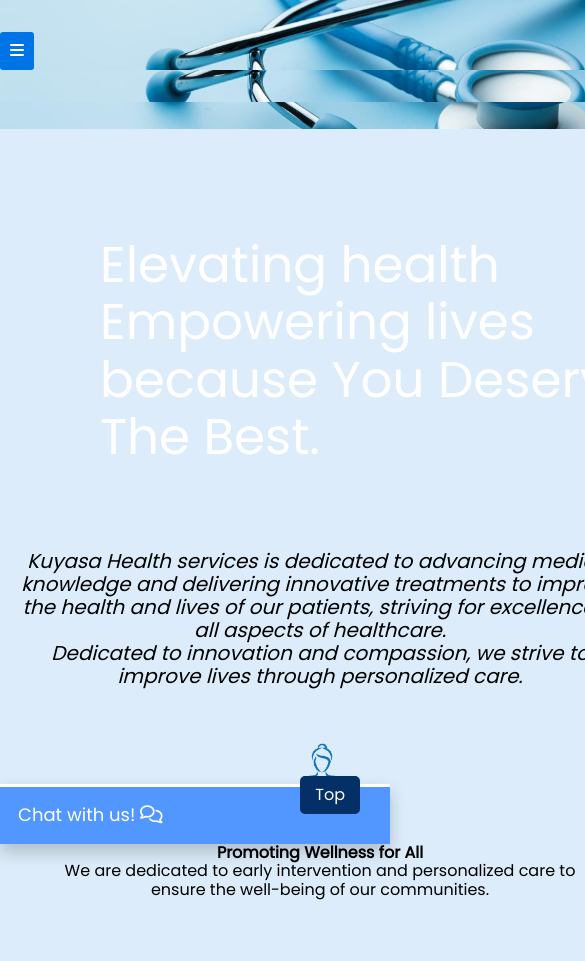
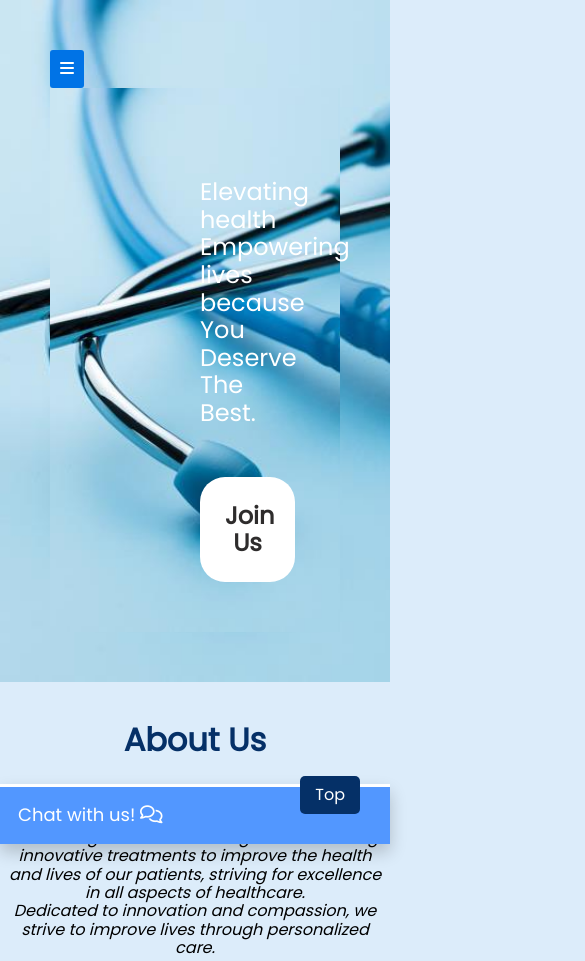
Before and after one commit to Asekona80/Kuyasa-Health-services, a plain HTML site: page index.html in a window 390 px wide. Shown: the top 961 px of the page, 585 px wide, since content can reach past the window. Drawn offline with nearby package versions, Linux system fonts and the light colour scheme; no server answers.

Commit message:
re-arranged more media queries to make website responsive

```diff
--- a/style.css
+++ b/style.css
@@ -9,7 +9,6 @@
 }
 body {
   background: rgb(220, 236, 250);
-  display: grid;
   min-height: 100vh;
 }
 
@@ -172,7 +171,7 @@
 }
 /* heading for about and services borders */
 .border1 {
-  margin: 1%;
+  margin: 5%;
   padding: 2rem;
   text-align: center;
   font-size: 50px;
@@ -557,23 +556,33 @@
 
 @media screen and (max-width: 600px) {
   .navbar,
-  .border1,
-  .border2,
-  .border3,
-  .border4,
   .bounce-image,
   .image-responsive,
   .map,
   footer p,
-  .btn-box,
-  .search-container {
+  .search-container,
+  .footer-left {
     display: none;
   }
-  #hero h4 {
-    font-size: 1rem;
+  #hero .hero-heading {
+    font-size: 1.5rem;
   }
   #hero {
-    height: 25%;
+    height: 60%;
+  }
+  #hero,
+  .services {
+    padding: 50px;
+  }
+  .btn-box {
+    width: 50%;
+  }
+  .border1,
+  .border2,
+  .border3,
+  .border4 {
+    font-size: 2rem;
+    margin: 0 auto;
   }
   /* about us styling on small screen*/
   .aboutUs {
@@ -583,11 +592,13 @@
 
   .Vision {
     margin-top: 20px;
+    font-size: 1rem;
   }
 
   .container-aboutUs {
     flex-direction: column;
     align-items: center;
+    font-size: 1rem;
   }
 
   .column {
@@ -597,6 +608,7 @@
   /* slideshow styling on small screen*/
   .services {
     padding: 20px;
+    font-size: 1rem;
   }
 
   .slideshow-container {
@@ -658,7 +670,7 @@
       max-width: 100%;
     }
     body {
-      font-size: 10px;
+      font-size: 1rem;
     }
   }
 
```
